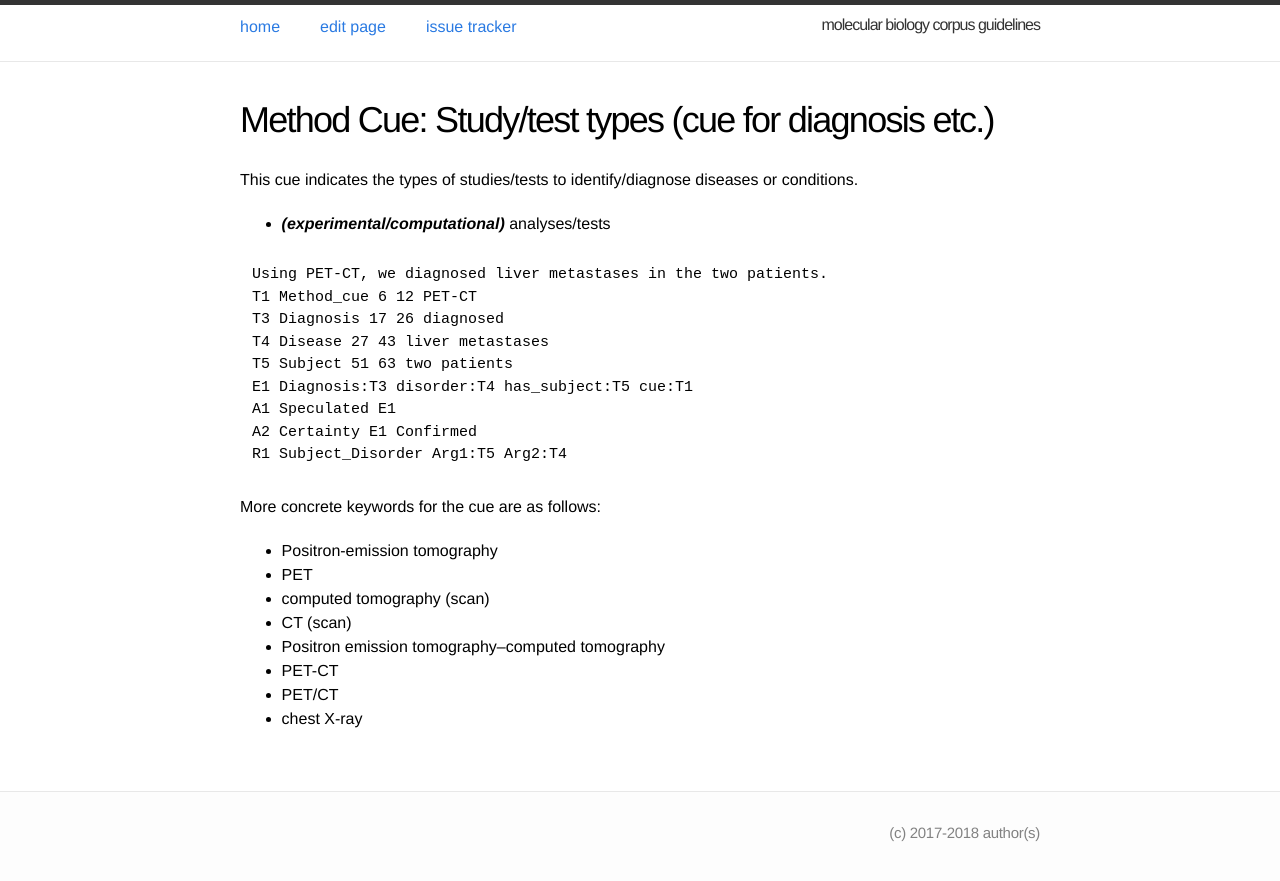
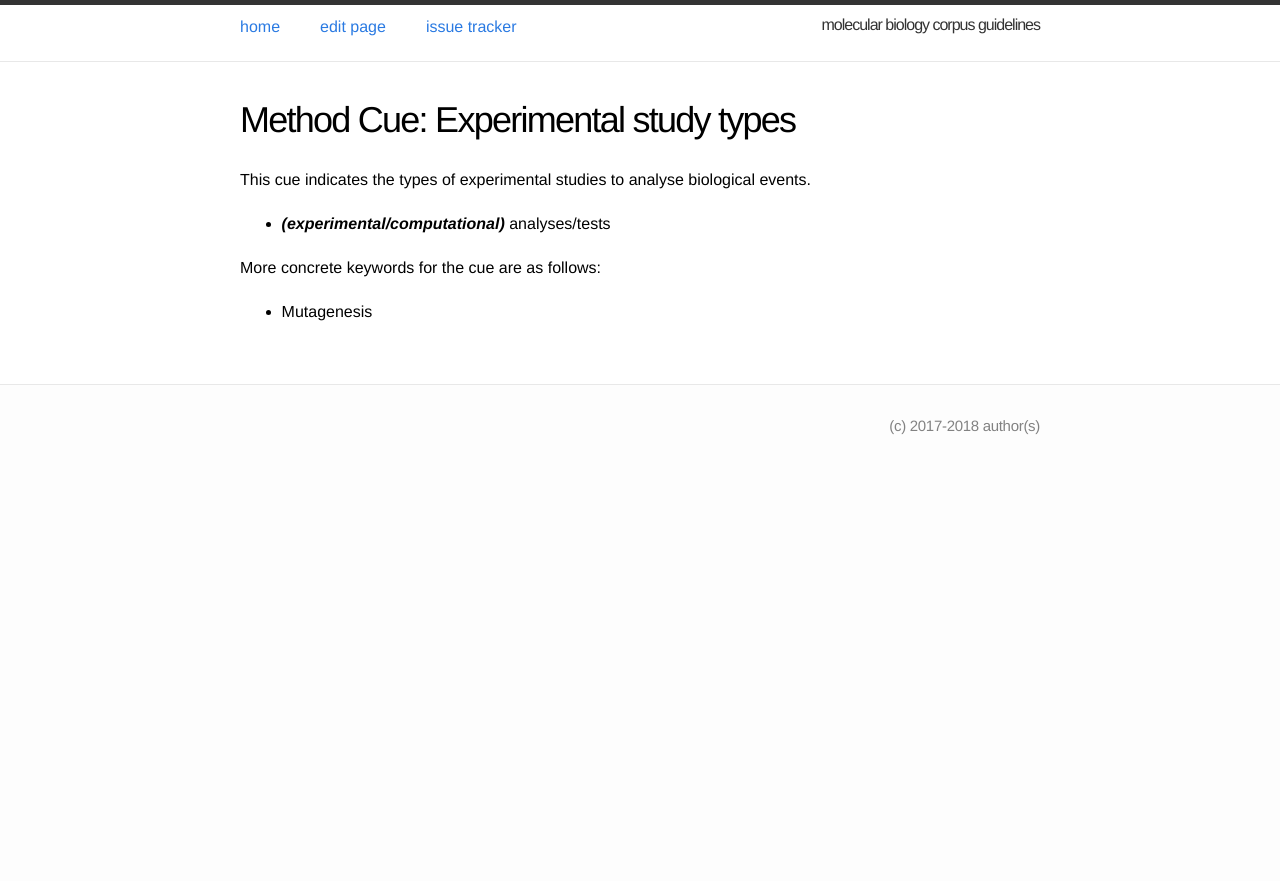
Before and after one commit to ezcatdb/molbiol_lung_corpus-guidelines, a Jekyll site: the page built from _entity/MethodCue.md, in a window 1280 px wide. Shown: the top 881 px of the page. Built offline with Jekyll 4.4.1, drawn with Linux system fonts in a browser that asks for light colours.

Commit message:
Update MethodCue.md

```diff
--- a/_entity/MethodCue.md
+++ b/_entity/MethodCue.md
@@ -1,33 +1,18 @@
 ---
 layout: entry
 title: "Method Cue"
-shortdef: "Study/test types (cue for diagnosis etc.)"
+shortdef: "Experimental study types"
 order: 109
 ---
 
-This cue indicates the types of studies/tests to identify/diagnose diseases or conditions.
+This cue indicates the types of experimental studies to analyse biological events.
 
 - ***(experimental/computational)*** analyses/tests
 
-~~~ ann
-Using PET-CT, we diagnosed liver metastases in the two patients.
-T1 Method_cue 6 12 PET-CT
-T3 Diagnosis 17 26 diagnosed
-T4 Disease 27 43 liver metastases
-T5 Subject 51 63 two patients
-E1 Diagnosis:T3 disorder:T4 has_subject:T5 cue:T1
-A1 Speculated E1
-A2 Certainty E1 Confirmed
-R1 Subject_Disorder Arg1:T5 Arg2:T4
-~~~
+
 
 More concrete keywords for the cue are as follows:
 
-- Positron-emission tomography
-- PET
-- computed tomography (scan)
-- CT (scan)
-- Positron emission tomography–computed tomography
-- PET-CT
-- PET/CT
-- chest X-ray
+- Mutagenesis
+
+<!--details-->
```
